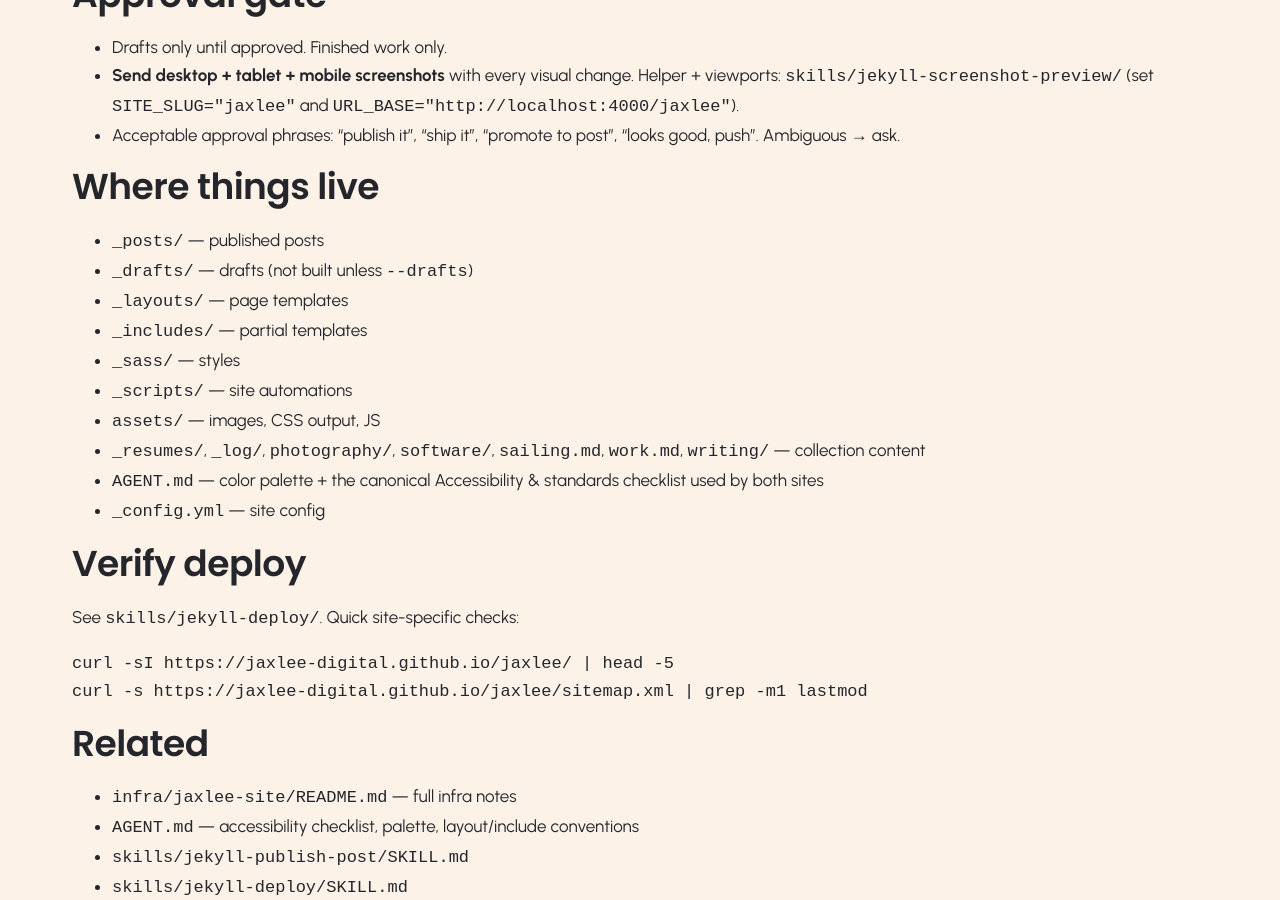
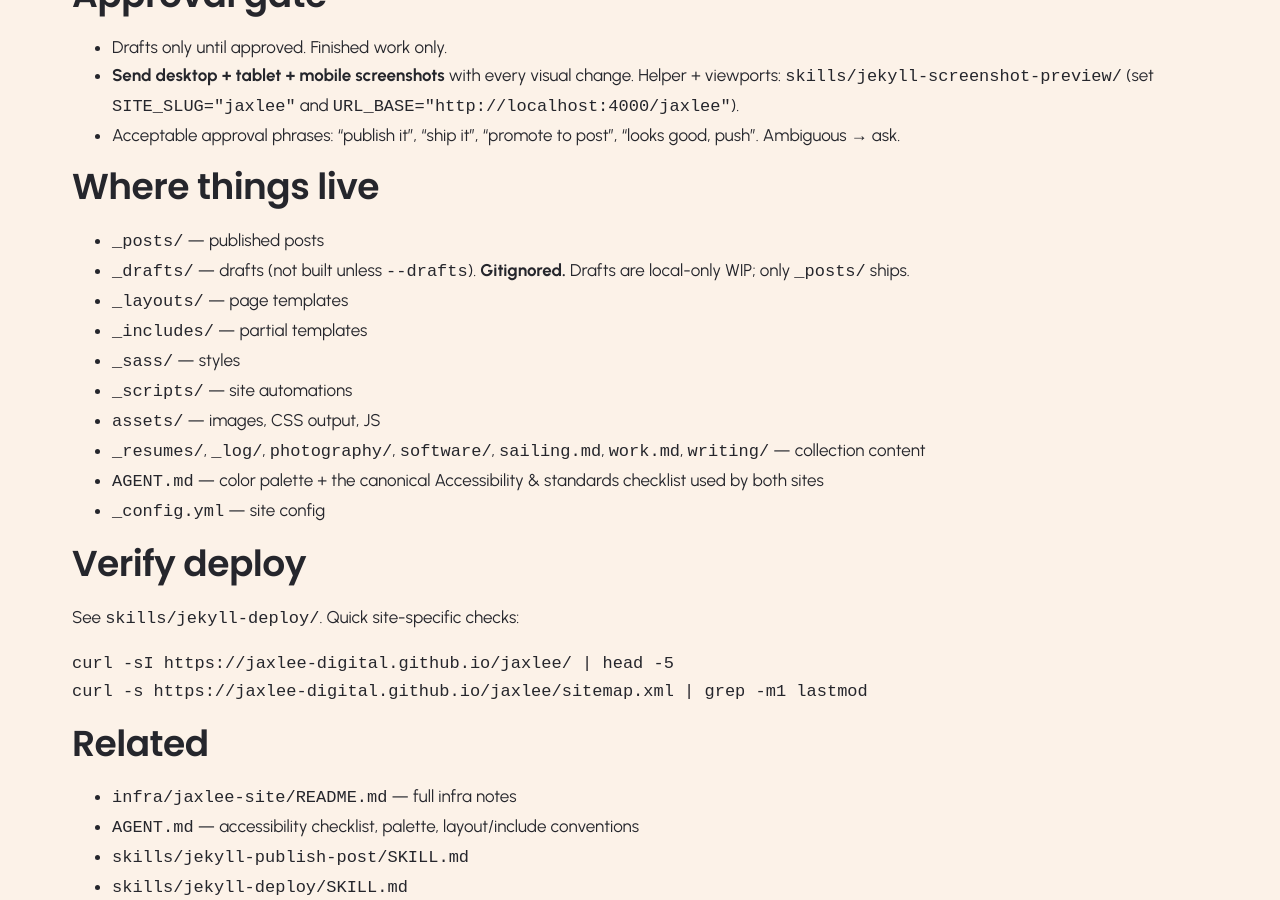
Before and after one commit to jaxlee-digital/jaxlee, a Jekyll site: the page built from WORKFLOW.md, in a window 1280 px wide and 900 px high, scrolled down 1908 px. Built offline with Jekyll 4.4.1, drawn with Linux system fonts in a browser that asks for light colours; our own code applies the rules of GitHub Pages for plain Markdown files.

Commit message:
docs(workflow): note that _drafts/ is gitignored (local-only WIP)

```diff
--- a/WORKFLOW.md
+++ b/WORKFLOW.md
@@ -91,7 +91,8 @@ components.
 ## Where things live
 
 - `_posts/` — published posts
-- `_drafts/` — drafts (not built unless `--drafts`)
+- `_drafts/` — drafts (not built unless `--drafts`).
+  **Gitignored.** Drafts are local-only WIP; only `_posts/` ships.
 - `_layouts/` — page templates
 - `_includes/` — partial templates
 - `_sass/` — styles
```
